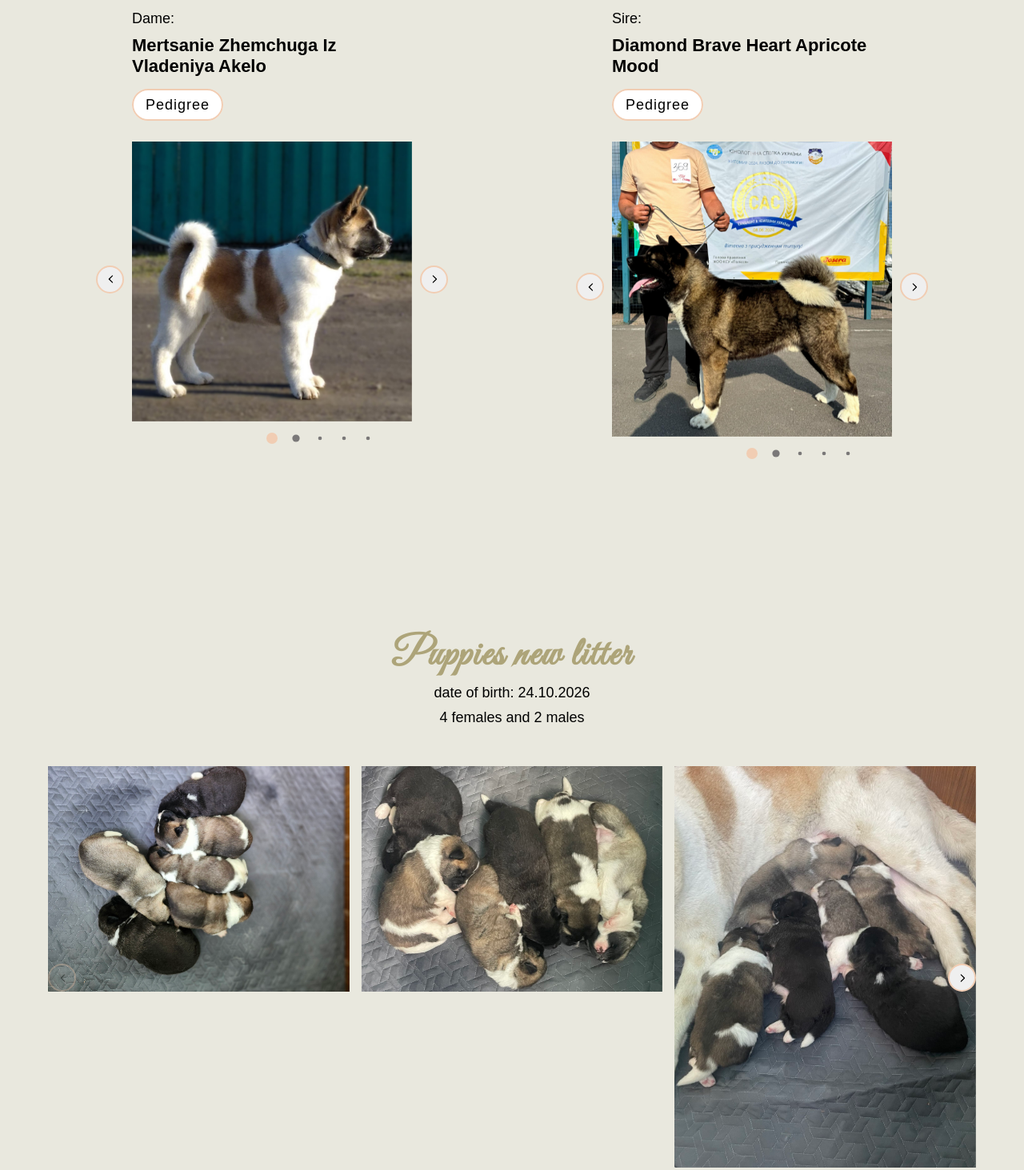
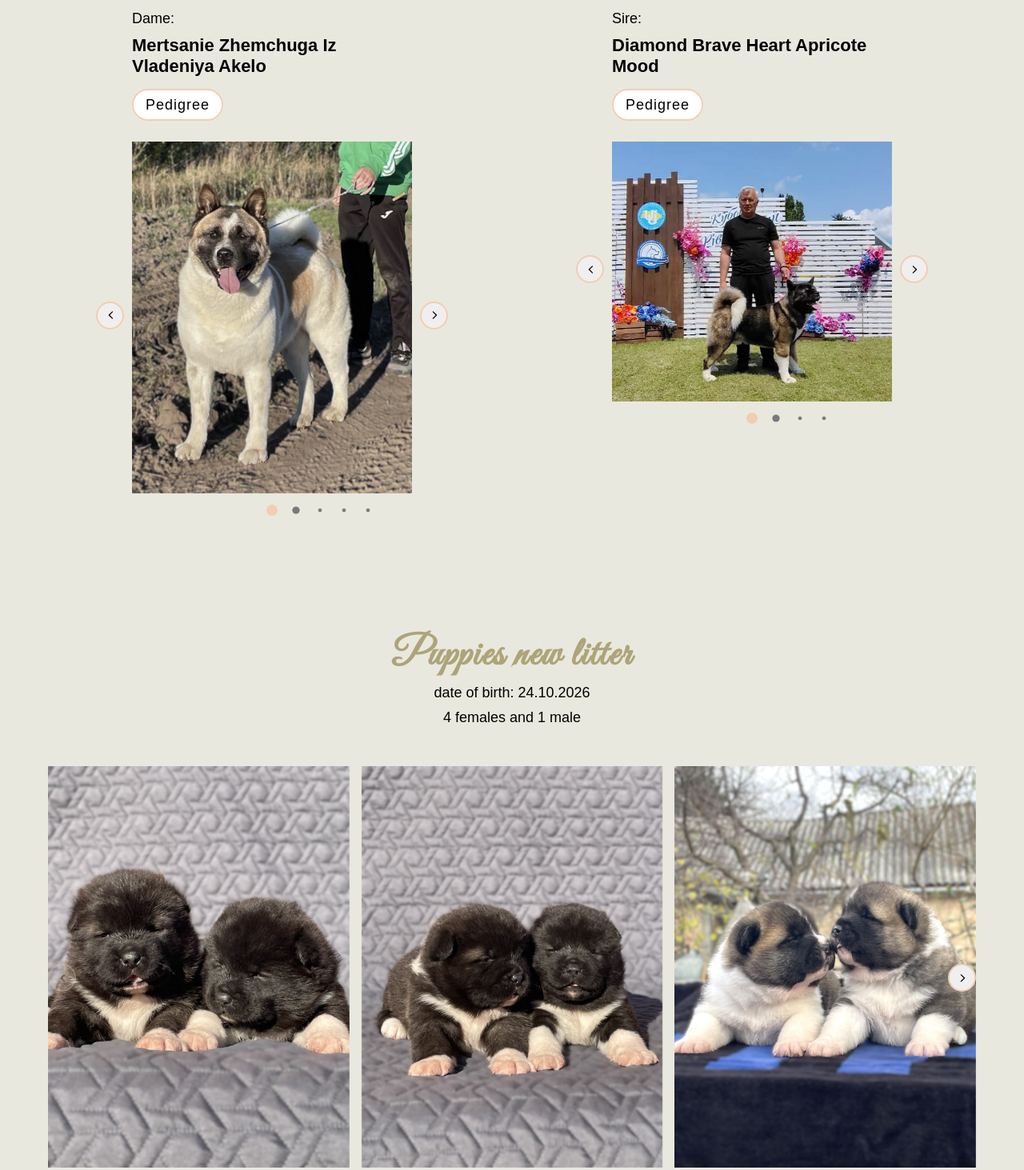
Before and after one commit to Yulia-55/my-dog, a plain HTML site: page index.html in a window 1280 px wide. Shown: the part 167-1630 px from the top of the page at 80% size. Drawn offline with nearby package versions, Linux system fonts and the light colour scheme.

Commit message:
final version

```diff
--- a/index.html
+++ b/index.html
@@ -27,19 +27,19 @@
           <div class="adult-slider swiper">
             <div class="swiper-wrapper">
               <div class="swiper-slide">
-                <img class="dog" src="img/mira_1.jpg" alt="Mira"/>
+                <img class="dog" src="img/mira3.jpg" alt="Mira"/>
+              </div>
+              <div class="swiper-slide">
+                <img class="dog" src="img/mira2.jpg" alt="Mira"/>
+              </div>
+              <div class="swiper-slide">
+                <img class="dog" src="img/mira1.jpg" alt="Mira"/>
               </div>
               <div class="swiper-slide">
                 <img class="dog" src="img/mira_2.jpg" alt="Mira"/>
               </div>
               <div class="swiper-slide">
-                <img class="dog" src="img/mira1.jpg" alt="Mira"/>
-              </div>
-              <div class="swiper-slide">
-                <img class="dog" src="img/mira3.jpg" alt="Mira"/>
-              </div>
-              <div class="swiper-slide">
-                <img class="dog" src="img/mira2.jpg" alt="Mira"/>
+                <img class="dog" src="img/mira_1.jpg" alt="Mira"/>
               </div>
             </div>
             <button class="foto foto-left swiper-button-prev">
@@ -60,20 +60,20 @@
           <div class="adult-slider swiper">
             <div class="swiper-wrapper">
               <div class="swiper-slide">
-                <img class="dog" src="img/sir3.jpg" alt="Sire"/>
+                <img class="dog" src="img/sir14.jpg" alt="Sire"/>
               </div>
               <div class="swiper-slide">
-                <img class="dog" src="img/sir2.jpg" alt="Sire"/>
+                <img class="dog" src="img/sir12.jpg" alt="Sire"/>
               </div>
               <div class="swiper-slide">
-                <img class="dog" src="img/sir1.jpg" alt="Sire"/>
+                <img class="dog" src="img/sir11.jpg" alt="Sire"/>
               </div>
               <div class="swiper-slide">
+                <img class="dog" src="img/sir13.jpg" alt="Sire"/>
+              </div>
+              <!-- <div class="swiper-slide">
                 <img class="dog" src="img/sir3.jpg" alt="Sire"/>
-              </div>
-              <div class="swiper-slide">
-                <img class="dog" src="img/sir3.jpg" alt="Sire"/>
-              </div>
+              </div> -->
             </div>
             <button class="foto foto-left swiper-button-prev">
               <img src="img/arrow-left.svg" width="20" alt="left"/>
@@ -88,36 +88,36 @@
       <section class="section">
         <h2 class="puppies">Puppies new litter</h2>
         <span class="letter letter-puppies">date of birth: 24.10.2026</span>
-        <span class="letter">4 females and 2 males</span>
+        <span class="letter">4 females and 1 male</span>
         <div class="section_content content-puppies content">
           <div class="puppies-slider swiper">
             <div class="swiper-wrapper">
               <div class="swiper-slide">
-                <img class="dog dog-puppies" src="img/pup2.jpg" alt="Rida"/>
+                <img class="dog dog-puppies" src="img/females11.jpg" alt="Rida"/>
               </div>
               <div class="swiper-slide">
-                <img class="dog dog-puppies" src="img/pup3.jpg" alt="Rida"/>
+                <img class="dog dog-puppies" src="img/females12.jpg" alt="Rida"/>
               </div>
               <div class="swiper-slide">
-                <img class="dog dog-puppies" src="img/pup4.jpg" alt="Rida"/>
+                <img class="dog dog-puppies" src="img/females21.jpg" alt="Rida"/>
               </div>
               <div class="swiper-slide">
-                <img class="dog dog-puppies" src="img/pup5.jpg" alt="Rida"/>
+                <img class="dog dog-puppies" src="img/femal11.jpg" alt="Rida"/>
               </div>
               <div class="swiper-slide">
-                <img class="dog dog-puppies" src="img/rida1.jpg" alt="Rida"/>
+                <img class="dog dog-puppies" src="img/femal21.jpg" alt="Rida"/>
               </div>
               <div class="swiper-slide">
-                <img class="dog dog-puppies" src="img/rida1.jpg" alt="Rida"/>
+                <img class="dog dog-puppies" src="img/femal31.jpg" alt="Rida"/>
               </div>
               <div class="swiper-slide">
-                <img class="dog dog-puppies" src="img/rida1.jpg" alt="Rida"/>
+                <img class="dog dog-puppies" src="img/femal41.jpg" alt="Rida"/>
               </div>
               <div class="swiper-slide">
-                <img class="dog dog-puppies" src="img/rida1.jpg" alt="Rida"/>
+                <img class="dog dog-puppies" src="img/mal11.jpg" alt="Rida"/>
               </div>
               <div class="swiper-slide">
-                <img class="dog dog-puppies" src="img/rida1.jpg" alt="Rida"/>
+                <img class="dog dog-puppies" src="img/mal12.jpg" alt="Rida"/>
               </div>
             </div>
             <button class="foto foto-left swiper-button-prev">
```
Also changed, not shown: img/femal11.jpg (added), img/femal21.jpg (added), img/femal31.jpg (added), img/femal32.jpg (added), img/femal33.jpg (added), img/femal41.jpg (added), img/females11.jpg (added), img/females12.jpg (added), img/females21.jpg (added), img/mal11.jpg (added), img/mal12.jpg (added), img/sir11.jpg (added), img/sir12.jpg (added), img/sir13.jpg (added), 1 more files.
